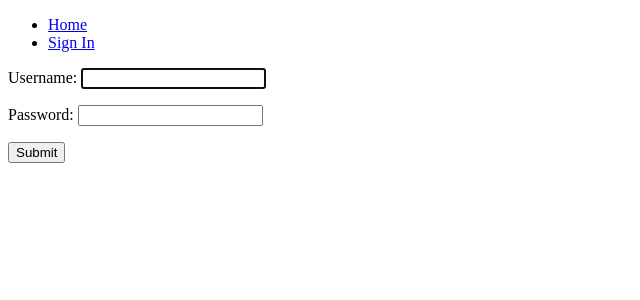
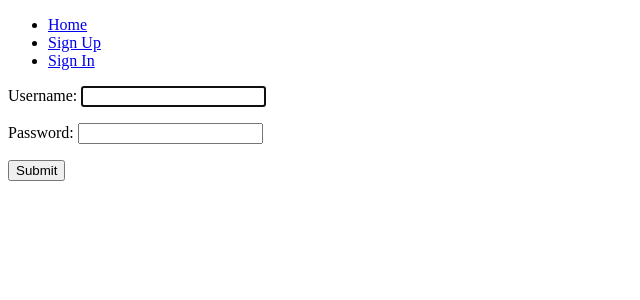
Before and after one commit to scott-currie/django_lender, a Django app: page /accounts/login/ in a window 1280 px wide. Shown: the top 300 px of the page, without its empty margins (0-640 px from the left). Run offline with Django 3.2, Linux system fonts and the light colour scheme; parts of the project's set-up code (start-up, migrations or seed data) failed here and were passed over.

Commit message:
Added registration link

```diff
--- a/django_lender/templates/generic/base.html
+++ b/django_lender/templates/generic/base.html
@@ -14,6 +14,7 @@
       <li><a href="{% url "admin:index" %}">Admin</a></li>
       {% endif %}
       {% else %}
+      <li><a href="{% url "django_registration_register" %}">Sign Up</a></li>
       <li><a href="{% url "login" %}">Sign In</a></li>
       {% endif %}
       </ul>
```
